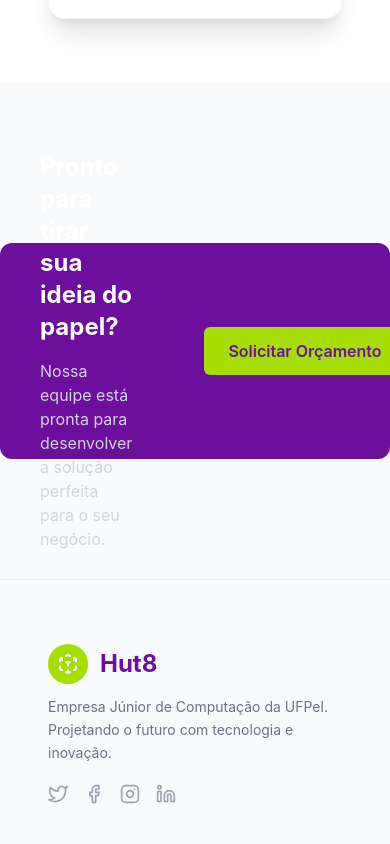
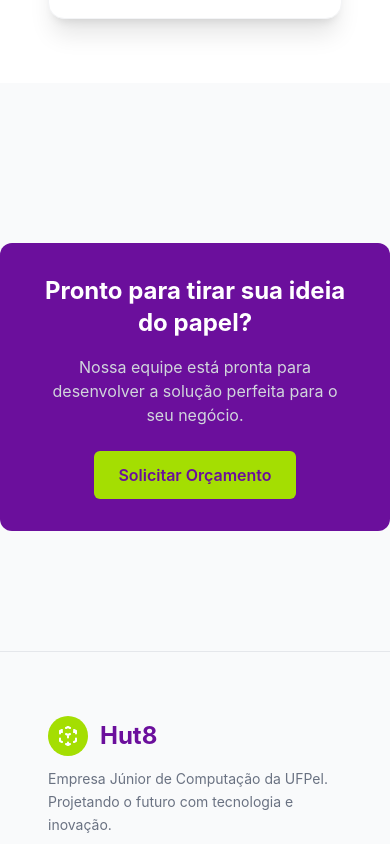
Before and after one commit to Caspessoa/HutDesignB, a React (Vite) app: page / in a window 390 px wide. Shown: the part 4340-5184 px from the top of the page. Built offline with nearby package versions, Linux system fonts and the light colour scheme.

Commit message:
Fix: Corrige a responsividade do texto no card do Cta da home

```diff
--- a/src/sections/Home/Contact.jsx
+++ b/src/sections/Home/Contact.jsx
@@ -3,13 +3,15 @@ import React from "react";
 export default function Contact(){
     return (
         <section className="w-full py-20 pt-40 pb-30 bg-[#F9FAFB]">
-            <div className="max-w-5xl mx-auto px-6 lg:px-8 rounded-xl flex items-center gap-10 bg-[#6B0F9C] h-54">
-                <div className="py-6 px-4">
+            <div className="max-w-5xl mx-auto px-6 lg:px-8 rounded-xl flex flex-col md:flex-row items-center gap-6 md:gap-10 bg-[#6B0F9C] min-h-[13.5rem] py-8 md:py-0">
+                <div className="px-4 text-center md:text-left">
                     <h2 className="text-white text-2xl font-bold">Pronto para tirar sua ideia do papel?</h2>
                     <p className="text-gray-300 text-base mt-4">Nossa equipe está pronta para desenvolver a solução perfeita para o seu negócio.</p>
                 </div>
-                <div className="flex-1 flex justify-end py-6 px-4">
-                    <a href="#contato" className="inline-block px-6 py-3 bg-[#A4DE02] text-[#6B0F9C] font-semibold rounded-md hover:bg-gray-200 transition-colors duration-300 whitespace-nowrap">Solicitar Orçamento</a>
+                <div className="flex-none md:flex-1 flex justify-center md:justify-end px-4">
+                    <a href="#contato" className="inline-block px-6 py-3 bg-[#A4DE02] text-[#6B0F9C] font-semibold rounded-md hover:bg-gray-200 transition-colors duration-300 whitespace-nowrap">
+                        Solicitar Orçamento
+                    </a>
                 </div>
             </div>
         </section>
```
